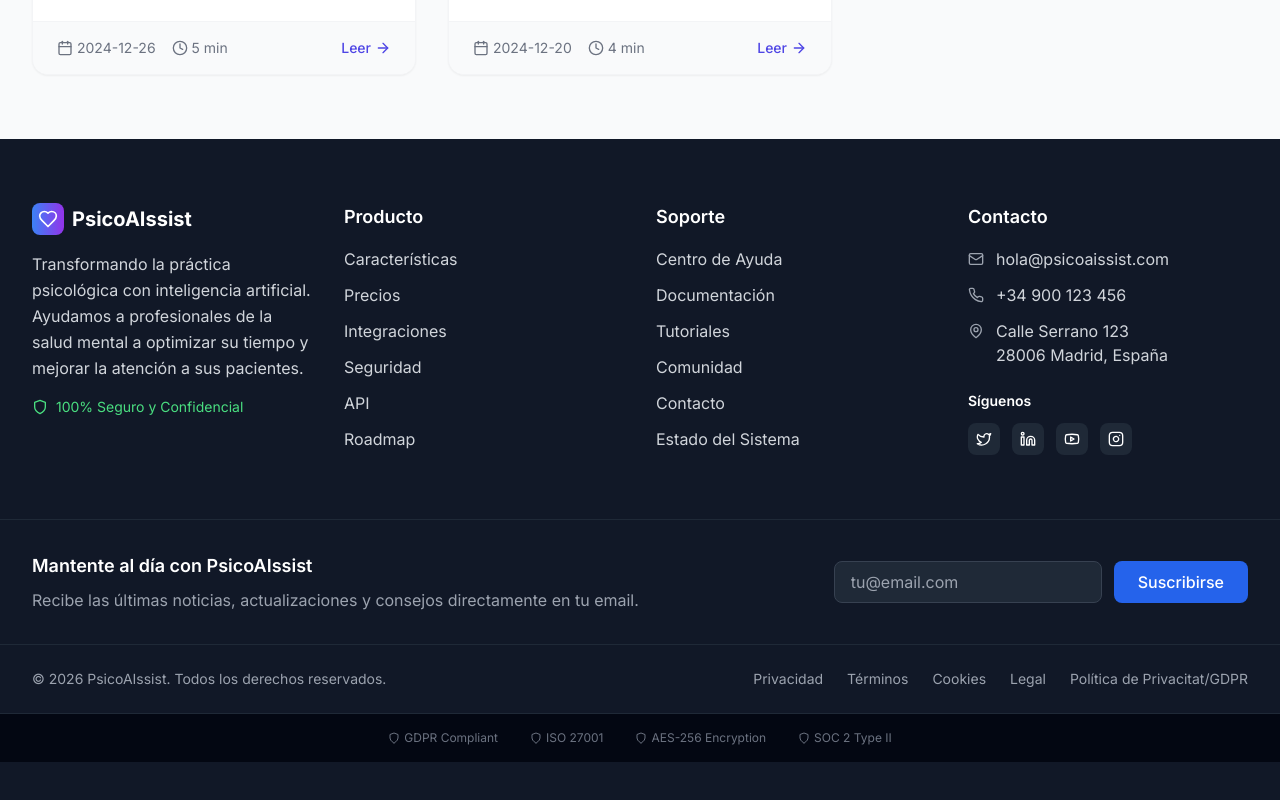
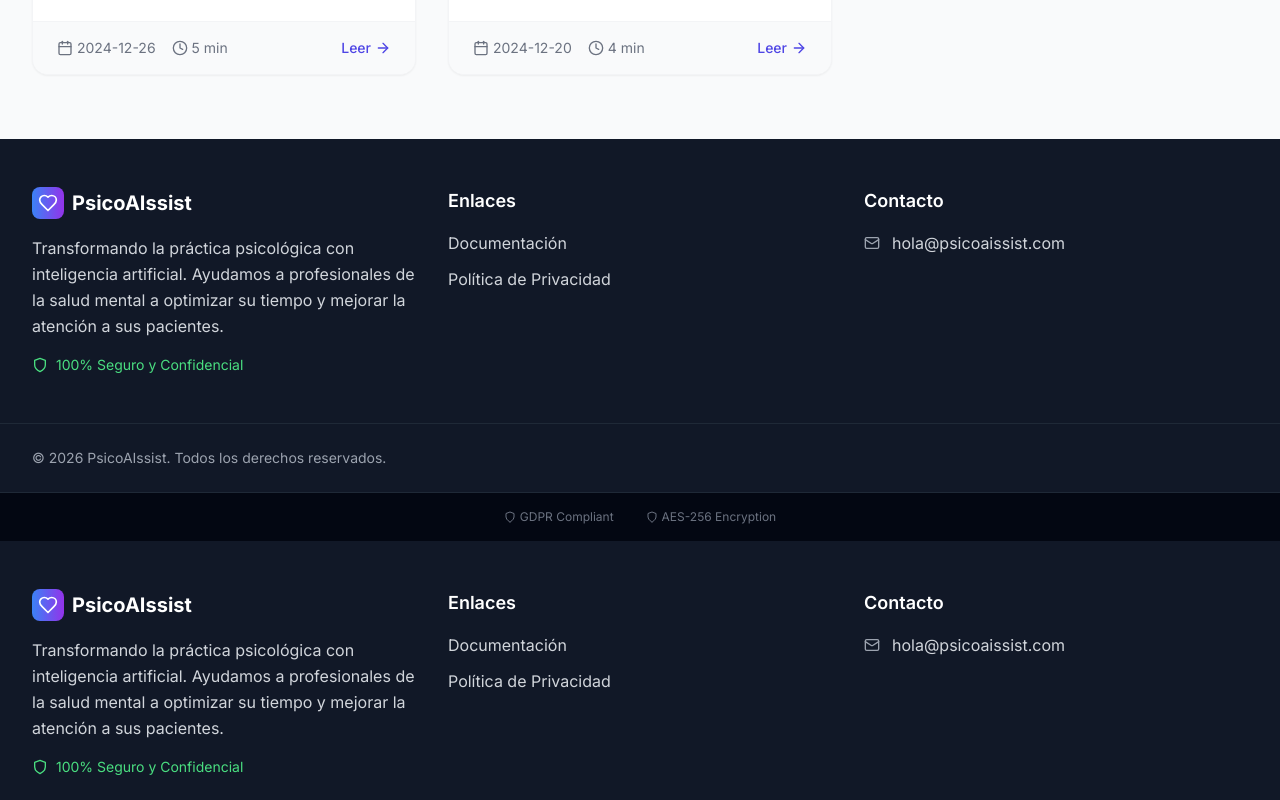
Before and after one commit to biogerardvilalta-ctrl/psicoaissist-platform, a Next.js app in the folder frontend/: page /blog in a window 1280 px wide. Shown: the part 500-1300 px from the top of the page. Built offline with nearby package versions, Linux system fonts and the light colour scheme.

Commit message:
footer clenead

```diff
--- a/frontend/src/app/privacy/page.tsx
+++ b/frontend/src/app/privacy/page.tsx
@@ -133,9 +133,7 @@
               </p>
               <div className="bg-gray-100 p-4 rounded-lg">
                 <p className="text-gray-800 font-medium">Delegado de Protección de Datos</p>
-                <p className="text-gray-700">Email: dpo@psychoai.com</p>
-                <p className="text-gray-700">Teléfono: +34 900 123 456</p>
-                <p className="text-gray-700">Dirección: Calle Serrano 123, 28006 Madrid, España</p>
+                <p className="text-gray-700">Email: hola@psicoaissist.com</p>
               </div>
             </section>
 
--- a/frontend/src/components/layout/footer.tsx
+++ b/frontend/src/components/layout/footer.tsx
@@ -1,13 +1,7 @@
 import {
   Mail,
-  Phone,
-  MapPin,
   Shield,
-  Heart,
-  Twitter,
-  Linkedin,
-  Youtube,
-  Instagram
+  Heart
 } from 'lucide-react';
 
 export function Footer() {
@@ -16,8 +10,8 @@
   return (
     <footer className="bg-gray-900 text-white">
       {/* Main footer content */}
-      <div className="mx-auto max-w-7xl px-4 sm:px-6 lg:px-8 py-16">
-        <div className="grid grid-cols-1 md:grid-cols-2 lg:grid-cols-4 gap-8">
+      <div className="mx-auto max-w-7xl px-4 sm:px-6 lg:px-8 py-12">
+        <div className="grid grid-cols-1 md:grid-cols-3 gap-8">
 
           {/* Company info */}
           <div className="space-y-4">
@@ -38,75 +32,18 @@
             </div>
           </div>
 
-          {/* Product links */}
+          {/* Links */}
           <div>
-            <h3 className="text-lg font-semibold mb-4">Producto</h3>
+            <h3 className="text-lg font-semibold mb-4">Enlaces</h3>
             <ul className="space-y-3">
-              <li>
-                <a href="/features" className="text-gray-300 hover:text-white transition-colors">
-                  Características
-                </a>
-              </li>
-              <li>
-                <a href="/pricing" className="text-gray-300 hover:text-white transition-colors">
-                  Precios
-                </a>
-              </li>
-              <li>
-                <a href="/integrations" className="text-gray-300 hover:text-white transition-colors">
-                  Integraciones
-                </a>
-              </li>
-              <li>
-                <a href="/security" className="text-gray-300 hover:text-white transition-colors">
-                  Seguridad
-                </a>
-              </li>
-              <li>
-                <a href="/api" className="text-gray-300 hover:text-white transition-colors">
-                  API
-                </a>
-              </li>
-              <li>
-                <a href="/roadmap" className="text-gray-300 hover:text-white transition-colors">
-                  Roadmap
-                </a>
-              </li>
-            </ul>
-          </div>
-
-          {/* Support links */}
-          <div>
-            <h3 className="text-lg font-semibold mb-4">Soporte</h3>
-            <ul className="space-y-3">
-              <li>
-                <a href="/help" className="text-gray-300 hover:text-white transition-colors">
-                  Centro de Ayuda
-                </a>
-              </li>
               <li>
                 <a href="/docs" className="text-gray-300 hover:text-white transition-colors">
                   Documentación
                 </a>
               </li>
               <li>
-                <a href="/tutorials" className="text-gray-300 hover:text-white transition-colors">
-                  Tutoriales
-                </a>
-              </li>
-              <li>
-                <a href="/community" className="text-gray-300 hover:text-white transition-colors">
-                  Comunidad
-                </a>
-              </li>
-              <li>
-                <a href="/contact" className="text-gray-300 hover:text-white transition-colors">
-                  Contacto
-                </a>
-              </li>
-              <li>
-                <a href="/status" className="text-gray-300 hover:text-white transition-colors">
-                  Estado del Sistema
+                <a href="/privacy" className="text-gray-300 hover:text-white transition-colors">
+                  Política de Privacidad
                 </a>
               </li>
             </ul>
@@ -125,84 +62,6 @@
                   hola@psicoaissist.com
                 </a>
               </div>
-              <div className="flex items-center space-x-3">
-                <Phone className="w-4 h-4 text-gray-400" />
-                <a
-                  href="tel:+34900123456"
-                  className="text-gray-300 hover:text-white transition-colors"
-                >
-                  +34 900 123 456
-                </a>
-              </div>
-              <div className="flex items-start space-x-3">
-                <MapPin className="w-4 h-4 text-gray-400 mt-1" />
-                <div className="text-gray-300">
-                  <div>Calle Serrano 123</div>
-                  <div>28006 Madrid, España</div>
-                </div>
-              </div>
-            </div>
-
-            {/* Social media */}
-            <div className="mt-6">
-              <h4 className="text-sm font-semibold mb-3">Síguenos</h4>
-              <div className="flex space-x-3">
-                <a
-                  href="https://twitter.com/psicoaissist"
-                  className="w-8 h-8 bg-gray-800 rounded-lg flex items-center justify-center hover:bg-gray-700 transition-colors"
-                >
-                  <Twitter className="w-4 h-4" />
-                </a>
-                <a
-                  href="https://linkedin.com/company/psicoaissist"
-                  className="w-8 h-8 bg-gray-800 rounded-lg flex items-center justify-center hover:bg-gray-700 transition-colors"
-                >
-                  <Linkedin className="w-4 h-4" />
-                </a>
-                <a
-                  href="https://youtube.com/@psicoaissist"
-                  className="w-8 h-8 bg-gray-800 rounded-lg flex items-center justify-center hover:bg-gray-700 transition-colors"
-                >
-                  <Youtube className="w-4 h-4" />
-                </a>
-                <a
-                  href="https://instagram.com/psicoaissist"
-                  className="w-8 h-8 bg-gray-800 rounded-lg flex items-center justify-center hover:bg-gray-700 transition-colors"
-                >
-                  <Instagram className="w-4 h-4" />
-                </a>
-              </div>
-            </div>
-          </div>
-        </div>
-      </div>
-
-      {/* Newsletter signup */}
-      <div className="border-t border-gray-800">
-        <div className="mx-auto max-w-7xl px-4 sm:px-6 lg:px-8 py-8">
-          <div className="md:flex md:items-center md:justify-between">
-            <div className="md:flex-1">
-              <h3 className="text-lg font-semibold mb-2">
-                Mantente al día con PsicoAIssist
-              </h3>
-              <p className="text-gray-400">
-                Recibe las últimas noticias, actualizaciones y consejos directamente en tu email.
-              </p>
-            </div>
-            <div className="mt-4 md:mt-0 md:ml-8">
-              <form className="flex space-x-3">
-                <input
-                  type="email"
-                  placeholder="tu@email.com"
-                  className="flex-1 min-w-0 px-4 py-2 bg-gray-800 border border-gray-700 rounded-lg text-white placeholder-gray-400 focus:outline-none focus:ring-2 focus:ring-blue-500 focus:border-transparent"
-                />
-                <button
-                  type="submit"
-                  className="px-6 py-2 bg-blue-600 text-white font-medium rounded-lg hover:bg-blue-700 transition-colors"
-                >
-                  Suscribirse
-                </button>
-              </form>
             </div>
           </div>
         </div>
@@ -214,35 +73,6 @@
           <div className="md:flex md:items-center md:justify-between">
             <div className="text-gray-400 text-sm">
               © {currentYear} PsicoAIssist. Todos los derechos reservados.
-            </div>
-            <div className="mt-4 md:mt-0">
-              <ul className="flex space-x-6 text-sm">
-                <li>
-                  <a href="/dashboard/compliance?tab=gdpr" className="text-gray-400 hover:text-white transition-colors">
-                    Privacidad
-                  </a>
-                </li>
-                <li>
-                  <a href="/dashboard/compliance?tab=terms" className="text-gray-400 hover:text-white transition-colors">
-                    Términos
-                  </a>
-                </li>
-                <li>
-                  <a href="/dashboard/compliance?tab=cookies" className="text-gray-400 hover:text-white transition-colors">
-                    Cookies
-                  </a>
-                </li>
-                <li>
-                  <a href="/dashboard/compliance?tab=legal-justification" className="text-gray-400 hover:text-white transition-colors">
-                    Legal
-                  </a>
-                </li>
-                <li>
-                  <a href="/dashboard/compliance?tab=gdpr" className="text-gray-400 hover:text-white transition-colors">
-                    Política de Privacitat/GDPR
-                  </a>
-                </li>
-              </ul>
             </div>
           </div>
         </div>
@@ -258,15 +88,7 @@
             </div>
             <div className="flex items-center space-x-1">
               <Shield className="w-3 h-3" />
-              <span>ISO 27001</span>
-            </div>
-            <div className="flex items-center space-x-1">
-              <Shield className="w-3 h-3" />
               <span>AES-256 Encryption</span>
-            </div>
-            <div className="flex items-center space-x-1">
-              <Shield className="w-3 h-3" />
-              <span>SOC 2 Type II</span>
             </div>
           </div>
         </div>
```
